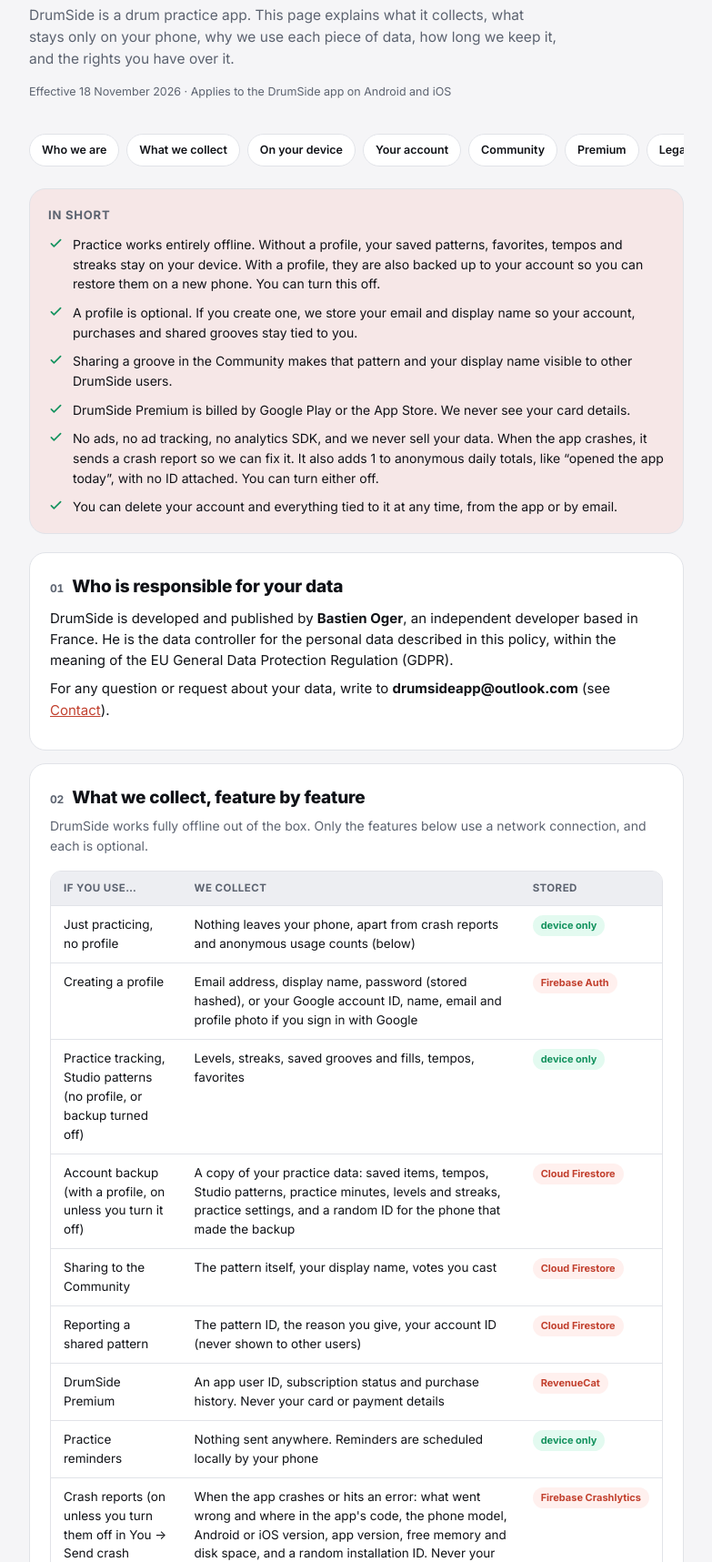
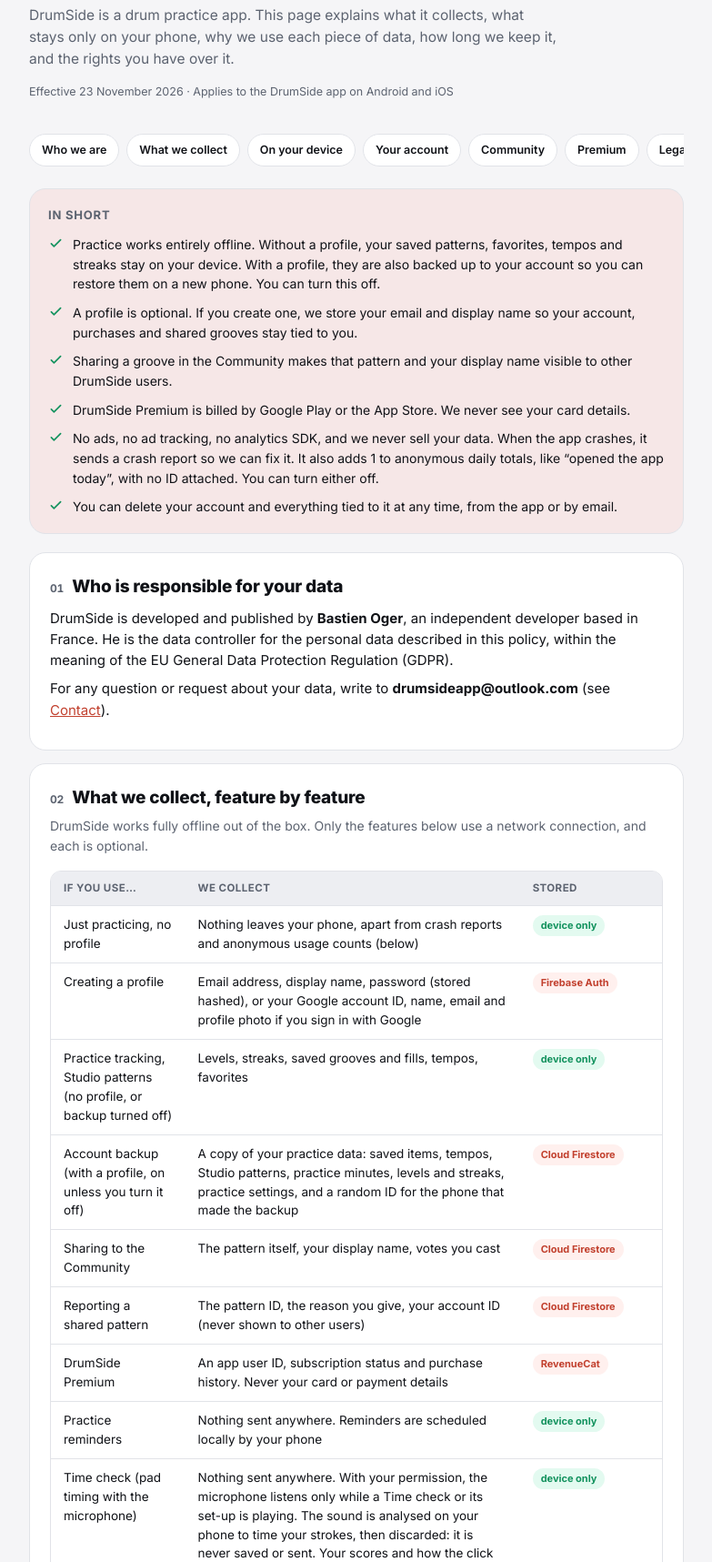
Before and after one commit to bastienoger/drumside, a plain HTML site: page privacy.html in a window 1280 px wide. Shown: the part 183-1900 px from the top of the page at 91% size, without its empty margins (248-1031 px from the left). Drawn offline with Linux system fonts and the light colour scheme.

Commit message:
Privacy policy: Time check uses the microphone on the phone only
Co-Authored-By: Claude Opus 5.5 <noreply@anthropic.com>
Claude-Session: https://claude.ai/code/session_01Hp63XyZEY1cJkq3euzMwVv

```diff
--- a/privacy.html
+++ b/privacy.html
@@ -109,7 +109,7 @@
     <div class="eyebrow">Privacy Policy</div>
     <h1>Your data, in plain terms</h1>
     <p class="lede">DrumSide is a drum practice app. This page explains what it collects, what stays only on your phone, why we use each piece of data, how long we keep it, and the rights you have over it.</p>
-    <p class="updated">Effective 18 November 2026 · Applies to the DrumSide app on Android and iOS</p>
+    <p class="updated">Effective 23 November 2026 · Applies to the DrumSide app on Android and iOS</p>
   </div>
 
   <nav class="toc" aria-label="Sections">
@@ -161,6 +161,7 @@
           <tr><td>Reporting a shared pattern</td><td>The pattern ID, the reason you give, your account ID (never shown to other users)</td><td><span class="pill cloud">Cloud Firestore</span></td></tr>
           <tr><td>DrumSide Premium</td><td>An app user ID, subscription status and purchase history. Never your card or payment details</td><td><span class="pill cloud">RevenueCat</span></td></tr>
           <tr><td>Practice reminders</td><td>Nothing sent anywhere. Reminders are scheduled locally by your phone</td><td><span class="pill local">device only</span></td></tr>
+          <tr><td>Time check (pad timing with the microphone)</td><td>Nothing sent anywhere. With your permission, the microphone listens only while a Time check or its set-up is playing. The sound is analysed on your phone to time your strokes, then discarded: it is never saved or sent. Your scores and how the click sounds on your phone (from the set-up) are kept with your practice data</td><td><span class="pill local">device only</span></td></tr>
           <tr><td>Crash reports (on unless you turn them off in You → Send crash reports)</td><td>When the app crashes or hits an error: what went wrong and where in the app's code, the phone model, Android or iOS version, app version, free memory and disk space, and a random installation ID. Never your name, email, account or what you play</td><td><span class="pill cloud">Firebase Crashlytics</span></td></tr>
           <tr><td>Anonymous usage counts (on unless you turn them off in You → Send anonymous usage counts)</td><td>A +1 on shared daily totals for all users together, at most once a day or once per install for each step: opened the app, opened it from a notification, practised, started the free 5-minute session, finished onboarding, skipped it or left it straight for the app, picked the beginner level, first practice, first completed session, saw the Premium page, started Premium, turned reminders on or was refused notifications, came back 1, 2, 3, 7 or 30 days after installing, practised the day after installing. No account, no device or installation ID, nothing you play. Only the totals are stored</td><td><span class="pill cloud">Cloud Firestore</span></td></tr>
         </tbody>
@@ -176,6 +177,7 @@
       <li>Your saved grooves, fills and exercises, and anything you write in the Studio</li>
       <li>Favorites, tempo settings, click and count-in preferences, and theme</li>
       <li>Practice minutes, skill levels, your daily streak and titles earned</li>
+      <li>Time check scores, and what the Time check set-up learnt about your phone's speaker and microphone (never any recording)</li>
       <li>The last exercise you opened, so DrumSide can offer to continue it</li>
     </ul>
     <p>Without a profile, we can't read this data, back it up, or recover it if you lose your phone. Uninstalling the app deletes it.</p>
```
